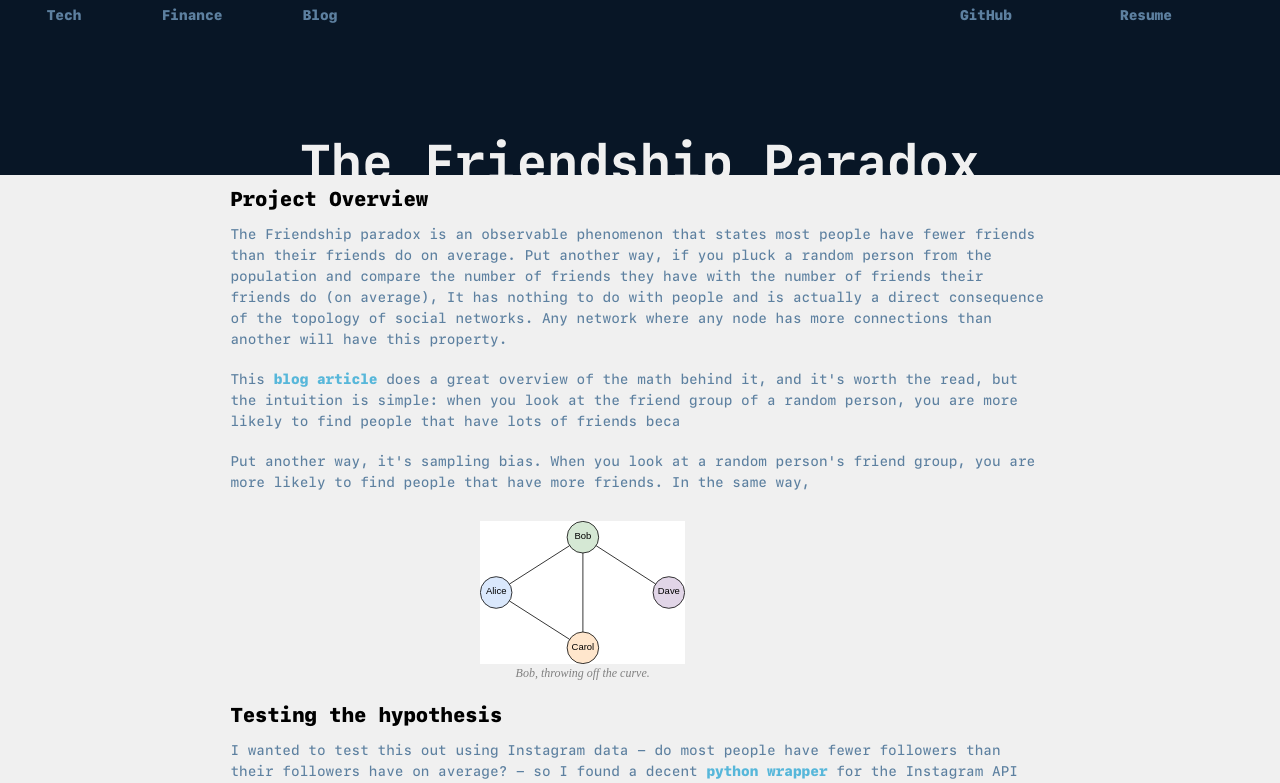
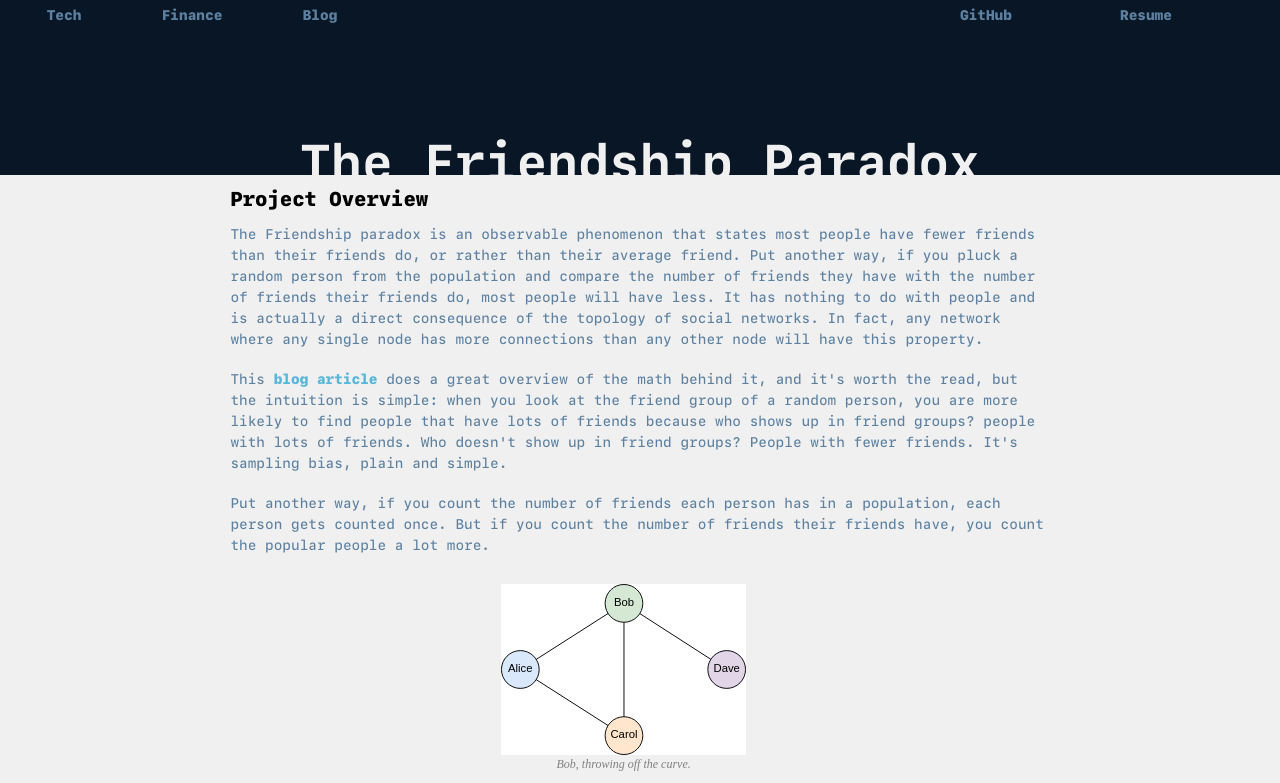
Before and after one commit to smg7d/portfolioSite, a React (Create React App) app: page /friendshipParadox in a window 1280 px wide. Shown: the top 783 px of the page. Built offline with nearby package versions, Linux system fonts and the light colour scheme; the HTML template or start-up script is replaced by a standard one.

Commit message:
add in instagram project page updates with photo captions

```diff
--- a/src/components/projectImg.css
+++ b/src/components/projectImg.css
@@ -19,16 +19,15 @@
     font-size: 12px;
     font-family: SF Mono Light Italic;
     font-style: italic;
-    width: 50%;
+    width: 60%;
     margin-left: 18%;
     margin-right: 18%;
-    /* width: 120px; */
 }
 
 /* can edit to make it autosize */
 .projectImg {
     margin-bottom: 0px;
-    width: 300px;
+    width: 100%;
 }
 
 .imgCaption {
--- a/src/pages/instagramProject.jsx
+++ b/src/pages/instagramProject.jsx
@@ -13,7 +13,15 @@ import userID from '../projects/instagram/userID.jpg'
 import './instagramProject.css';
 
 class InstagramProject extends Component {
+
+
     render() {
+        const cap1 = "Bob, throwing off the curve.";
+        const cap2 = "Bob, throwing off the curve.";
+        const cap3 = "Bob, throwing off the curve.";
+        const cap4 = "Bob, throwing off the curve.";
+        const cap5 = "Bob, throwing off the curve.";
+        const cap6 = "Bob, throwing off the curve.";
         return (
             <React.Fragment>
                 <NavBar />
@@ -21,7 +29,7 @@ class InstagramProject extends Component {
                 <div className="projectBody">
                     <h3>Project Overview</h3>
                     <div className="projectParagraph">{p1()}</div>
-                    <ProjectImg imgSrc={bob} imgCaption="Bob, throwing off the curve." />
+                    <ProjectImg imgSrc={bob} imgCaption={cap1} />
                     <br />
                     <br />
                     <h3>Testing the hypothesis</h3>
--- a/src/projects/instagram/text.js
+++ b/src/projects/instagram/text.js
@@ -6,12 +6,11 @@ const p1 = () => {
         <React.Fragment>
             <p>
             The Friendship paradox is an observable phenomenon that states most people
-            have fewer friends than their friends do on average. Put another way, if you
+            have fewer friends than their friends do, or rather than their average friend. Put another way, if you
             pluck a random person from the population and compare the number of friends
-            they have with the number of friends their friends do (on average),
-            It has nothing to
-            do with people and is actually a direct consequence of the topology of social
-            networks. Any network where any node has more connections than another
+            they have with the number of friends their friends do, most people will have less.
+            It has nothing to do with people and is actually a direct consequence of the topology of social
+            networks. In fact, any network where any single node has more connections than any other node
             will have this property.
             </p>
 
@@ -19,12 +18,15 @@ const p1 = () => {
                 This <a href="https://www.alexirpan.com/2017/09/13/friendship-paradox.html" target="_blank">blog article</a> does
                 a great overview of the math behind it, and it's worth the read, but the
                 intuition is simple: when you look at the friend group of a random person, you
-                are more likely to find people that have lots of friends beca
+                are more likely to find people that have lots of friends because who shows up in friend groups?
+                people with lots of friends. Who doesn't show up in friend groups? People with fewer friends.
+                It's sampling bias, plain and simple.
             </p>
 
             <p>
-                Put another way, it's sampling bias. When you look at a random person's friend group,
-                you are more likely to find people that have more friends. In the same way,
+                Put another way, if you count the number of friends each person has in a population, each
+                person gets counted once. But if you count the number of friends their friends have, you
+                count the popular people a lot more.
             </p>
         </React.Fragment>
         )
```
